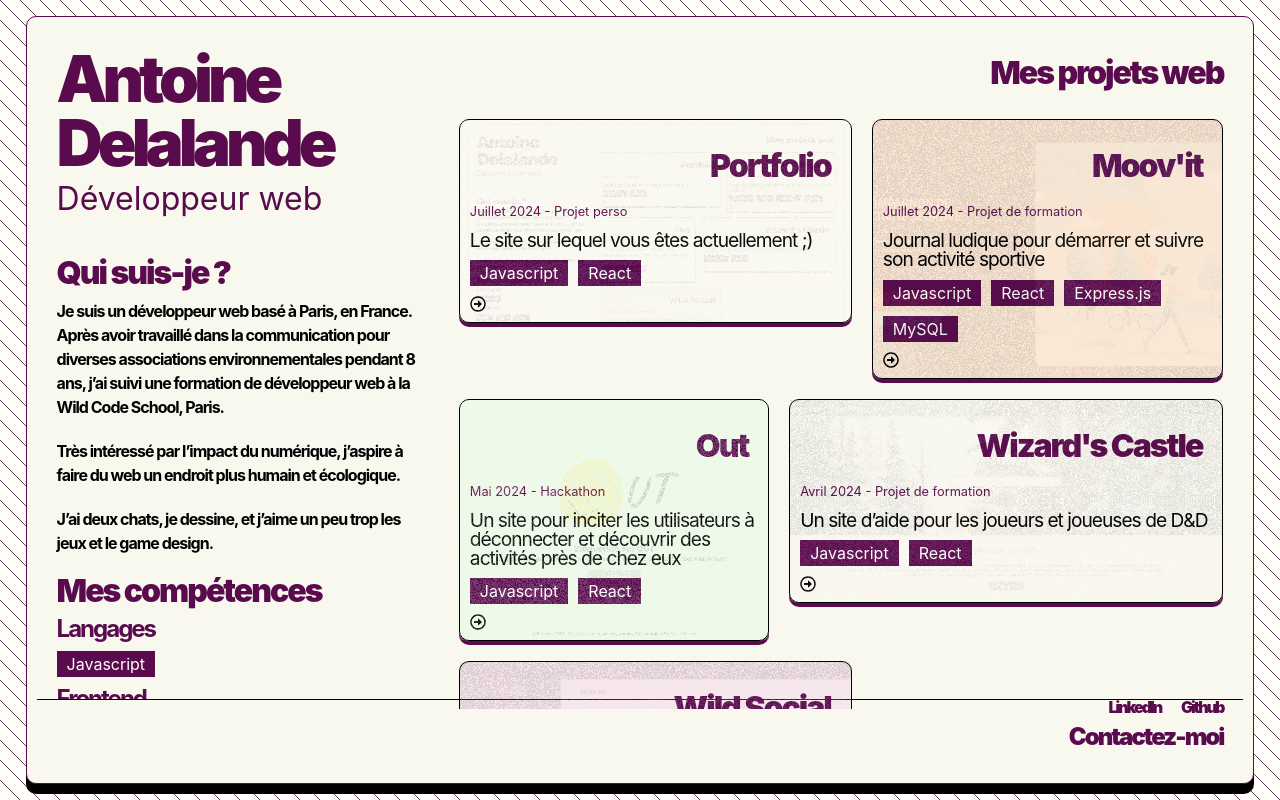
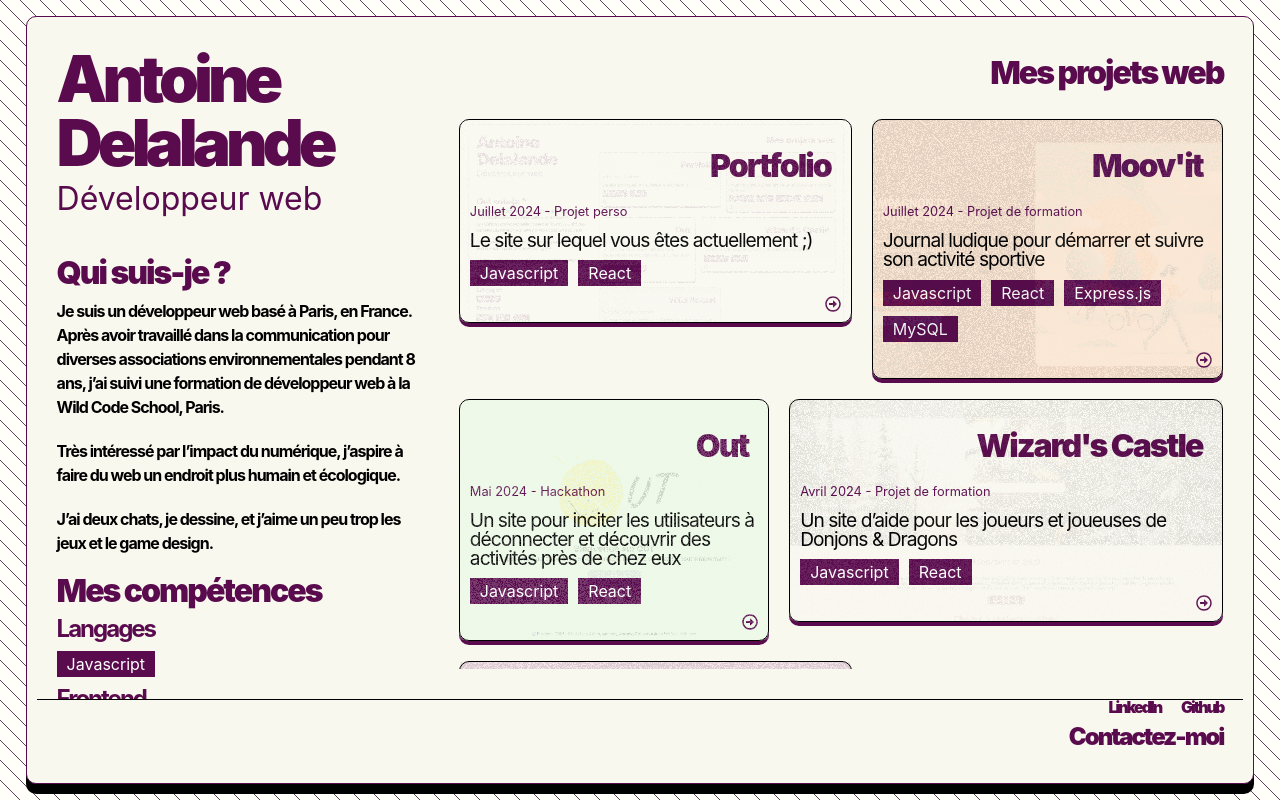
Before and after one commit to Hamsolovski/portfolio, a React (Vite) app: page / in a window 1280 px wide. Built offline with nearby package versions, Linux system fonts and the light colour scheme.

Commit message:
added animation on project cards

```diff
--- a/package.json
+++ b/package.json
@@ -10,6 +10,7 @@
     "preview": "vite preview"
   },
   "dependencies": {
+    "framer-motion": "^11.3.7",
     "prop-types": "^15.8.1",
     "react": "^18.3.1",
     "react-dom": "^18.3.1",
--- a/src/App.css
+++ b/src/App.css
@@ -106,20 +106,21 @@ article {
   }
 
   .portfolio__projects_grid {
+    overflow-y: auto;
+    -ms-overflow-style: none; /* for Internet Explorer, Edge */
+    scrollbar-width: none; /* for Firefox */
     display: flex;
     flex-direction: column;
+    height: 70vh
   }
 }
 
 @media (width >= 850px) {
   .portfolio__projects_grid {
-    overflow-y: auto;
-    -ms-overflow-style: none; /* for Internet Explorer, Edge */
-    scrollbar-width: none; /* for Firefox */
+
     display: grid;
     grid-template-columns: repeat(19, 1fr);
-    grid-template-rows: repeat(1, 1fr);
-    height: 75vh;
+
 
     a:nth-child(4n + 1) {
       grid-column-start: 1;
--- a/src/components/ProjectCard/ProjectCard.jsx
+++ b/src/components/ProjectCard/ProjectCard.jsx
@@ -1,3 +1,4 @@
+import { motion } from "framer-motion";
 import { FaRegArrowAltCircleRight } from "react-icons/fa";
 import PropTypes from "prop-types";
 import "./projectCard.css";
@@ -5,7 +6,13 @@ import Label from "../Label/Label";
 
 function ProjectCard({ project }) {
   return (
-    <a href={project.link} className="project-card__link">
+    <motion.a
+      href={project.link}
+      className="project-card__link"
+      initial={{ y: "500%" }}
+      animate={{ y: 0 }}
+      transition={{ type: "spring", duration: 2 }}
+    >
       <article className={`project-card noise ${project.tag}`}>
         <h2>{project.name}</h2>
         <section>
@@ -16,10 +23,12 @@ function ProjectCard({ project }) {
               <Label key={language} label={language} />
             ))}
           </footer>
-          <FaRegArrowAltCircleRight className="project-card__link-icon" />
+          <div>
+            <FaRegArrowAltCircleRight className="project-card__link-icon" />
+          </div>
         </section>
       </article>
-    </a>
+    </motion.a>
   );
 }
 
--- a/src/components/ProjectCard/projectCard.css
+++ b/src/components/ProjectCard/projectCard.css
@@ -1,15 +1,31 @@
+
 .project-card {
   display: flex;
   flex-direction: column;
   justify-content: space-between;
+  div {
+    width: 100%;
+    display: flex;
+    justify-content: flex-end;
+  }
 }
+
+.project-card:hover {
+    transform: scale(1.05);
+    transition: all 1.5s linear;
+    .project-card__link-icon {
+        transform: translateX(-10px);
+        transition: all 2s linear;
+    }
+  }
+
 
 .project-card__link {
     text-decoration: none;
     color: black;
     display: block;
-    height: fit-content;
   }
+
 
 .project-card__time {
   font-size: 0.8em;
@@ -24,7 +40,8 @@
 }
 
 .project-card__link-icon {
-    align-self: flex-end;
+    color: var(--main-color)
+
 }
 
 .wild-social {
@@ -36,7 +53,6 @@
   border-radius: 10px;
   border: 0.5px solid black;
   box-shadow: 0px 4px 0px 0px var(--main-color);
-  height: 80%;
 }
 
 .wild-social::after {
@@ -74,7 +90,6 @@
   border: 0.5px solid black;
   box-shadow: 0px 4px 0px 0px var(--main-color);
   max-height: fit-content;
-  height: 80%;
 }
 
 .out::before {
@@ -111,7 +126,6 @@
   border-radius: 10px;
   border: 0.5px solid black;
   box-shadow: 0px 4px 0px 0px var(--main-color);
-  height: 80%;
 }
 
 .moov-it::before {
@@ -149,7 +163,6 @@
   border-radius: 10px;
   border: 0.5px solid black;
   box-shadow: 0px 4px 0px 0px var(--main-color);
-  height: 80%;
 }
 
 .wizard-castle::before {
@@ -186,7 +199,6 @@
     border-radius: 10px;
     border: 0.5px solid black;
     box-shadow: 0px 4px 0px 0px var(--main-color);
-    height: 80%;
   }
 
   .portfolio::before {
--- a/src/components/ProjectList/list.js
+++ b/src/components/ProjectList/list.js
@@ -36,7 +36,7 @@ const projects = [
         id: 2,
         name: "Wizard's Castle",
         date: "Avril 2024 - Projet de formation",
-        desc: "Un site d’aide pour les joueurs et joueuses de D&D",
+        desc: "Un site d’aide pour les joueurs et joueuses de Donjons & Dragons",
         stack: [
             "Javascript", "React"
         ],
```
Also changed, not shown: 1 other file (tests, documents, lock files or other folders).
